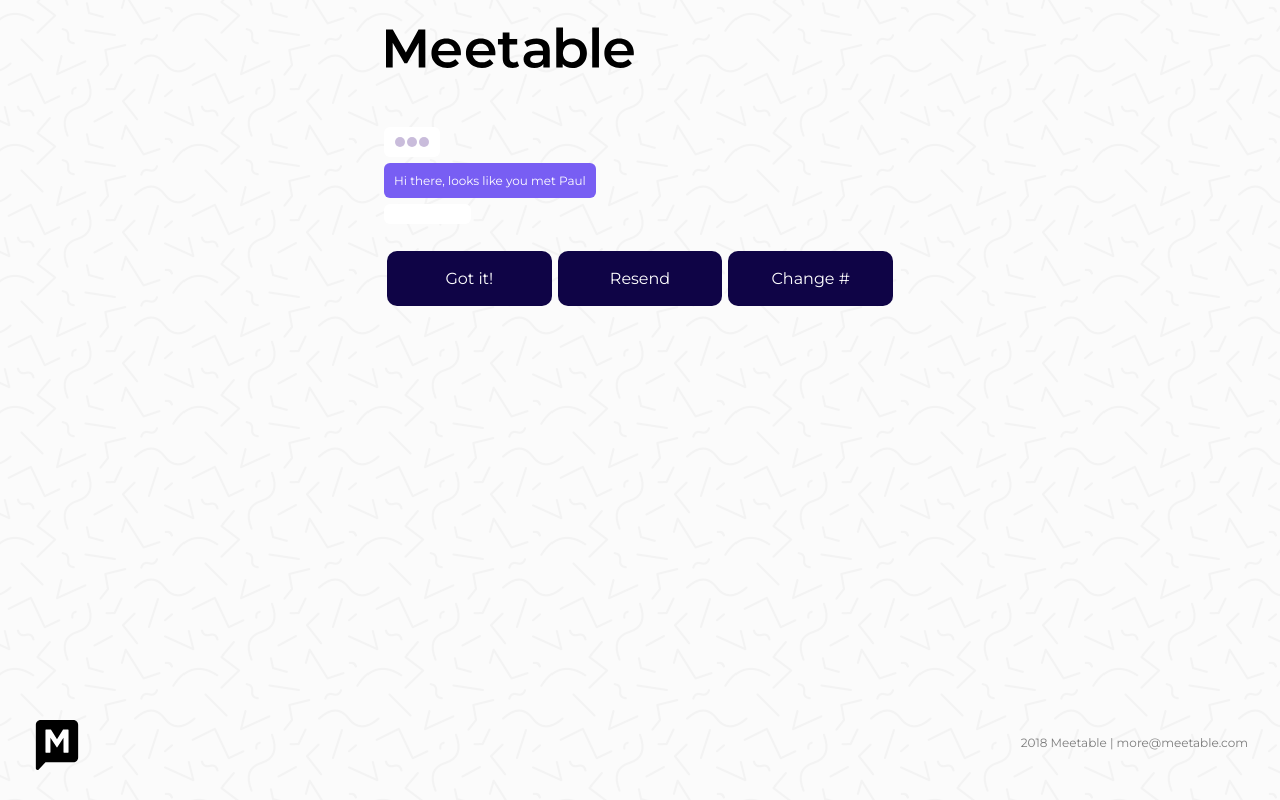
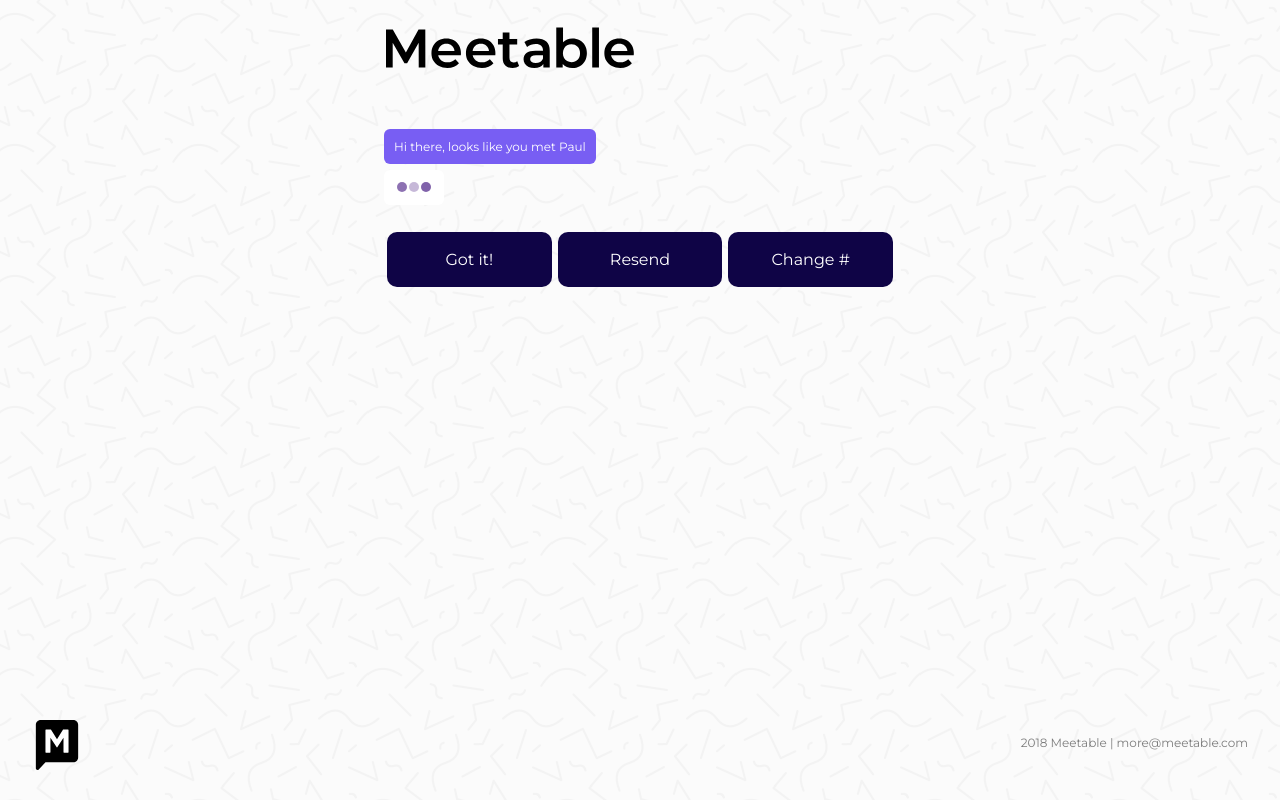
Before and after one commit to mrpaulmason/meetable-ui, a React (Create React App) app: page /map in a window 1280 px wide. Built offline with nearby package versions, Linux system fonts and the light colour scheme.

Commit message:
Matching the height of the messages with the typing look

```diff
--- a/public/index.html
+++ b/public/index.html
@@ -132,7 +132,7 @@
             $next = $conversation.find('.typing-indicator').length + 1;
 
             // appending typing indicator html code
-            $conversation.append('<div class="typing-indicator indicator-'+ $next +'"><span></span><span></span><span></span><p>'+ message +'</p></div>');
+            $conversation.append('<div class="typing-indicator is-typing indicator-'+ $next +'"><span></span><span></span><span></span><p>'+ message +'</p></div>');
 
             updateScroll();
             // getting width of the indicator
@@ -167,6 +167,7 @@
                         $indicator.find('span:nth-of-type(3)').fadeOut(100, function() {
                             $indicator.animate({ width: indicatorWidth }, 300, function() {
                                 $indicator.css({ animation: 'unset', backgroundColor: '#785EF3' });
+                                $indicator.removeClass('is-typing');
                                 $indicator.addClass('expanded');
                                 $indicator.find('p').show();
                                 $indicator.css({ padding: '0px 10px', margin: '6px 0px' });
--- a/src/App.css
+++ b/src/App.css
@@ -579,6 +579,11 @@ a {
   display: none;
 }
 
+.is-typing {
+  padding: 12px;
+  height: 11px;
+}
+
 .btn {
     padding: 18px 5px;
     width: 33%;
--- a/src/components/LandingPage.js
+++ b/src/components/LandingPage.js
@@ -91,7 +91,7 @@ handleCheckbox = () => {
         </h1>
 
         <div id="conversation">
-          <div class="typing-indicator indicator-"><span></span><span></span><span></span><p></p></div>
+
         </div>
 
         <form class="hidden">
```
